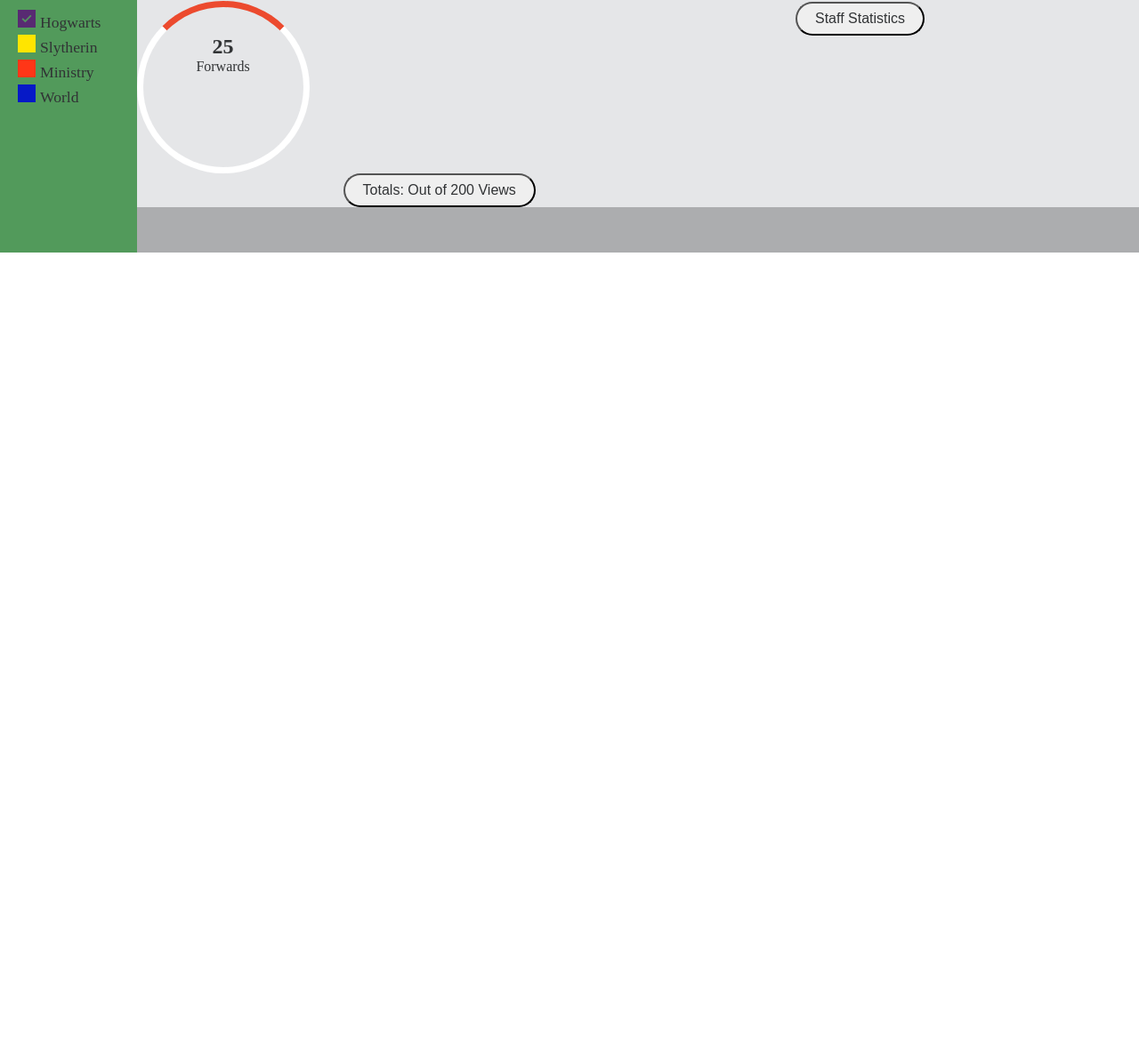
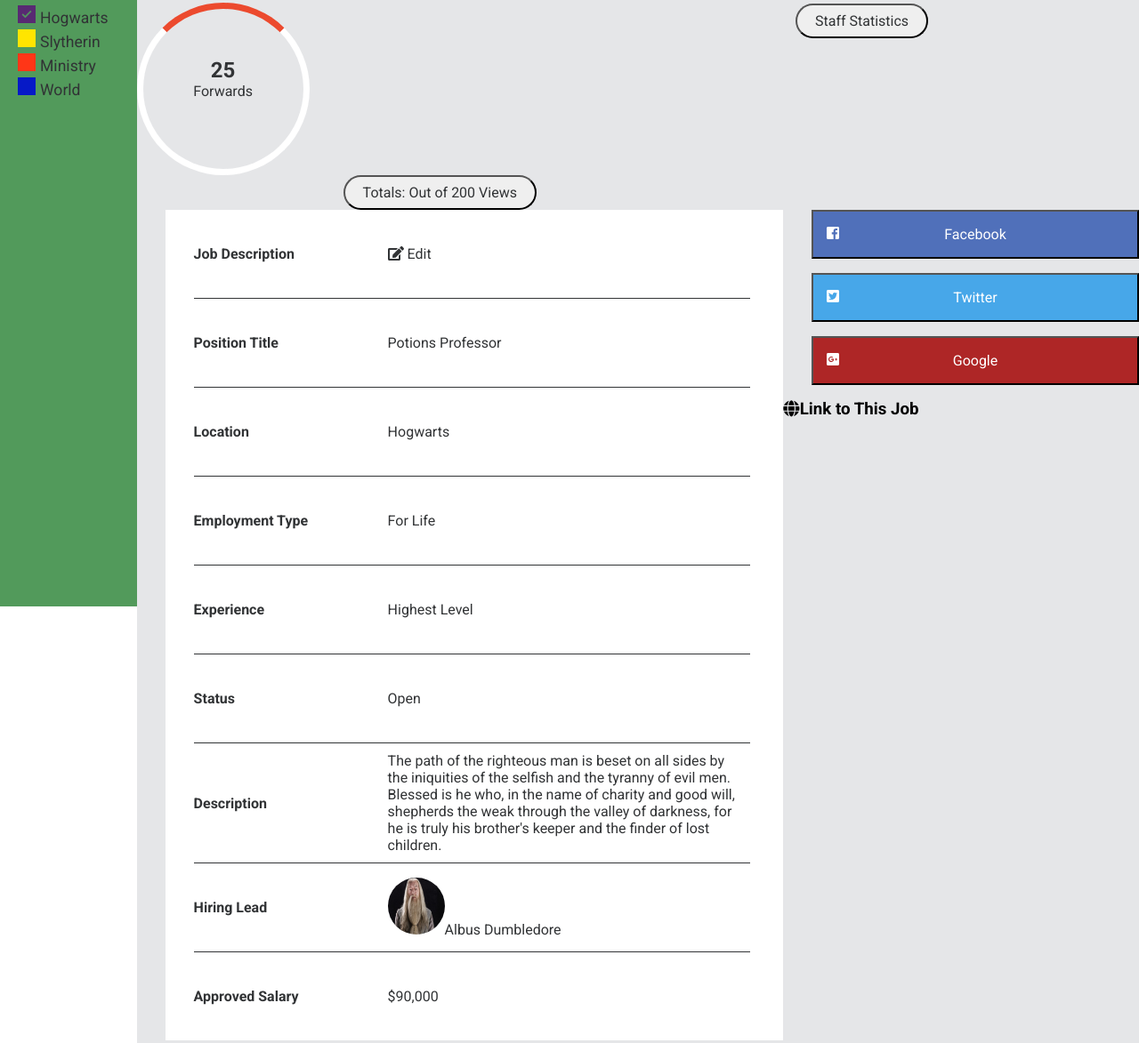
Before and after one commit to ekuckelman/ek-comp-challenge-3, a plain HTML site: page index.html in a window 1280 px wide. Shown: the part 516-1689 px from the top of the page at 89% size. Before the commit the page ends 800 px from the top, so only its background shows below. Drawn offline with Linux system fonts and the light colour scheme.

Commit message:
Table done

```diff
--- a/index.html
+++ b/index.html
@@ -5,12 +5,13 @@
   <title>Severus Snape</title>
   <link rel="stylesheet" href="main.css">
   <script defer src="https://use.fontawesome.com/releases/v5.0.2/js/all.js"></script>
+  <link href="https://fonts.googleapis.com/css?family=Roboto:400,700" rel="stylesheet">
 </head>
 <body>
   <aside class="side-bar">
     <article class="side-article">
       <img class="pro-pic" src="images/Severus_Snape.jpg" alt="profile picture">
-      <p class="severus">Severus Snape <i class="fas fa-sort-down"></i></p>
+      <p class="severus">Severus Snape <i class="fas fa-sort-down snape-arrow"></i></p>
     </article>
     <article class="side-article">
       <p>Main</p>
@@ -57,7 +58,7 @@
         <h5 class="preview">Preview this post</h5>
       </article>
       <article class="job-btns">
-        <button class="job-btn open"><img class="green-circle" src="images/green-cirlce.png" alt="">• Open</button>
+        <button class="job-btn open"><img class="green-circle" src="images/green-circle.png" alt=""> Open</button>
         <button class="job-btn bookmark"><i class="fas fa-bookmark"></i></button>
         <button class="job-btn"><i class="fas fa-pencil-alt"></i></button>
         <button class="job-btn"><i class="fas fa-trash-alt"></i></button>
@@ -95,6 +96,58 @@
         <button class="stats-btn">Staff Statistics</button>
       </article>
     </section>
+    <section class="bottom-content">
+      <article class="table">
+        <table>
+          <tr class="top-row">
+            <td class="column-one">Job Description</td>
+            <td><i class="fas fa-edit"></i> Edit</td>
+          </tr>
+          <tr>
+            <td class="column-one">Position Title</td>
+            <td>Potions Professor</td>
+          </tr>
+          <tr>
+            <td class="column-one">Location</td>
+            <td>Hogwarts</td>
+          </tr>
+          <tr>
+            <td class="column-one">Employment Type</td>
+            <td>For Life</td>
+          </tr>
+          <tr>
+            <td class="column-one">Experience</td>
+            <td>Highest Level</td>
+          </tr>
+          <tr>
+            <td class="column-one">Status</td>
+            <td>Open</td>
+          </tr>
+          <tr>
+            <td class="column-one">Description</td>
+            <td>The path of the righteous man is beset on all sides by the iniquities of the selfish and the tyranny of evil men. Blessed is he who, in the name of charity and good will, shepherds the weak through the valley of darkness, for he is truly his brother's keeper and the finder of lost children. </td>
+          </tr>
+          <tr>
+            <td class="column-one">Hiring Lead</td>
+            <td><img class="albus" src="images/albus.jpg" alt="">Albus Dumbledore</td>
+          </tr>
+          <tr class="bottom-row">
+            <td class="column-one">Approved Salary</td>
+            <td>$90,000</td>
+          </tr>
+        </table>
+      </article>
+      <div class="right-of-table-boxes">
+        <article class="right-of-table-box1">
+          <button class="social-btn facebook"><i class="fab fa-facebook-square social-icons"></i> Facebook</button>
+          <button class="social-btn twitter"><i class="fab fa-twitter-square social-icons"></i> Twitter</button>
+          <button class="social-btn google"><i class="fab fa-google-plus-square social-icons"></i> Google</button>
+        </article>
+        <article class="right-of-table-box2">
+          <h1><i class="fas fa-globe"></i>Link to This Job</h1>
+        </article>
+      </div>
+    </section>
   </main>
 </body>
 </html>
--- a/main.css
+++ b/main.css
@@ -1,5 +1,12 @@
 * {
   margin: 0;
+  font-family: 'Roboto', sans-serif;
+}
+
+body {
+  height: 2900px;
+  display: grid;
+  grid-template-rows: auto auto auto auto;
 }
 
 ul {
@@ -25,7 +32,7 @@ i {
   width: 12%;
   background-color:#2c8437d1;
   color: #313335;
-  height: 100vh;
+  /*height: 100vh;*/
   font-size: 1.1em;
 }
 
@@ -44,6 +51,10 @@ i {
   display: inline-block;
 }
 
+.snape-arrow {
+   font-size: 1.7em;
+}
+
 .side-article {
   border-bottom: 1px solid #5D5854;
 }
@@ -58,13 +69,12 @@ i {
 }
 
 .right-side {
-  background-color: #acadaf;
+  background-color: #bcbcbd;
   width: 88%;
   position: absolute;
   display: inline-block;
   right: 0px;
   top: 0px;
-  height: 100vh;
 }
 
 .top-nav {
@@ -154,6 +164,10 @@ i {
   padding: 8px 10px;
 }
 
+.green-circle {
+  width: 10px;
+}
+
 .bookmark {
   padding: 10px 12px;
 }
@@ -189,7 +203,7 @@ i {
 }
 
 .circle h2 {
-  padding-top: 1.3em;
+  padding-top: 2.3em;
 }
 
 .first-circle {
@@ -230,3 +244,98 @@ i {
   cursor: pointer;
   padding: 8px 20px;
 }
+
+.bottom-content {
+  background-color: #e5e6e8;
+  display: flex;
+}
+
+.table {
+  background-color: white;
+  width: 800px;
+  margin-left: 2em;
+  margin-bottom: 2em;
+}
+
+table {
+  width: 90%;
+  border-collapse: collapse;
+  margin: 0 2em;
+  color: #313335;
+}
+
+td {
+  padding: 10px;
+}
+
+table tr {
+  border-bottom: 1px solid;
+}
+
+.top-row {
+  background-color:
+}
+
+.albus {
+  border-radius: 50%;
+  width: 4em;
+  height: 4em;
+}
+
+.bottom-row {
+  border: none;
+}
+
+.column-one {
+  width: 13em;
+  padding: 2.5em 0;
+  font-weight: bold;
+}
+
+.right-of-table-boxes {
+
+}
+
+.right-of-table-box1 {
+  margin-left: 2em;
+}
+
+.social-btn {
+  display: block;
+  font-size: 1em;
+  width: 23em;
+  padding: 1em;
+  margin-bottom: 1em;
+  color: white;
+  position: relative;
+  cursor: pointer;
+}
+
+.social-icons {
+  position: absolute;
+  left: 15px;
+}
+
+.facebook {
+  background-color: #5070BA;
+}
+
+.facebook:hover {
+  background-color: #3c5794;
+}
+
+.twitter {
+  background-color: #47A7E9;
+}
+
+.twitter:hover {
+  background-color: #347cad;
+}
+
+.google {
+  background-color: #AE2626;
+}
+
+.right-of-table-box2 {
+
+}
```
Also changed, not shown: images/albus.jpg (added).
